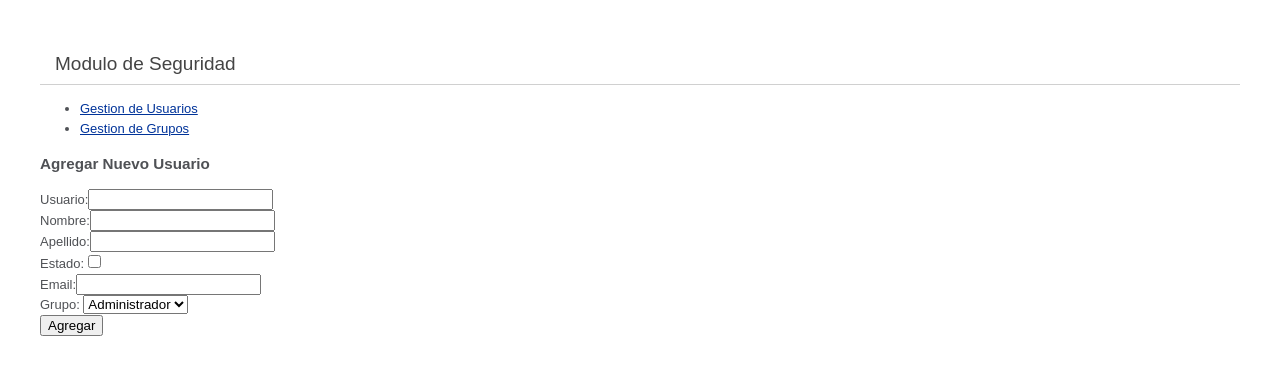
After one commit to nestor009/Petshop-php, a PHP site: page /vista/am_usuario.php in a window 1280 px wide. The commit adds this page. Shown: the top 375 px of the page. Run offline with PHP 8.4, Linux system fonts and the light colour scheme.

Commit message:
22 oct 12 am

```diff
--- a/App/entidades/usuario.php
+++ b/App/entidades/usuario.php
@@ -9,10 +9,6 @@ class Usuario{
 	private $email;
 	private $estado;
 	private $grupos;
-
-	/*public function __construct(){
-
-	}*/
 
 	public function __construct($iuser, $ipass, $inombre, $iapellido, $iemail, $iestado,$igrupos){
 
--- /dev/null
+++ b/App/vista/am_usuario.php
@@ -0,0 +1,21 @@
+
+<?php include('includes/header.php'); ?>
+	<h3>Agregar Nuevo Usuario</h3>
+	<article>
+		<form method = "POST" action="../controlador/handler.php">
+			Usuario:<input type ="text" name ="txtUsuario"> <br>
+			Nombre:<input type ="text" name ="txtNombre"> <br>
+			Apellido:<input type ="text" name ="txtApellido"> <br>
+			Estado:<input type ="checkbox" name ="chkEstado" value ="Estado"> <br>
+			Email:<input type ="text" name ="txtEmail"> <br>
+			Grupo:  <select name="cmbGrupo">
+			<option value="Adm">Administrador</option>
+			<option value="Moderador">Moderador</option>
+			<option value="Diammond">Diammond</option>
+			<option value="NFU">NFU</option>
+			</select> <br>
+			<input type = "submit" value ="Agregar">
+		</form>
+	</article>
+</body>
+</html>
--- a/App/vista/includes/header.php
+++ b/App/vista/includes/header.php
@@ -1,8 +1,17 @@
+<!DOCTYPE html>
+<html>
+<head>
+	<title>Modulo de Seguridad</title>
+	<link rel="stylesheet" type="text/css" href="../public/css/estandar.css"/>
+</head>
+<body>
 <header id="" class="">
 	<h1>Modulo de Seguridad</h1>
 	<ul>
 		<li>
 			<a href="vista/usuarios.php" title="">Gestion de Usuarios</a>
+		</li>
+		<li>
 			<a href="" title="">Gestion de Grupos</a>
 		</li>
 	</ul>
--- /dev/null
+++ b/App/vista/public/css/estandar.css
@@ -0,0 +1,56 @@
+::selection{ background-color: #E13300; color: white; }
+	::moz-selection{ background-color: #E13300; color: white; }
+	::webkit-selection{ background-color: #E13300; color: white; }
+
+	body {
+		background-color: #fff;
+		margin: 40px;
+		font: 13px/20px normal Helvetica, Arial, sans-serif;
+		color: #4F5155;
+	}
+
+	a {
+		color: #003399;
+		background-color: transparent;
+		font-weight: normal;
+	}
+
+	h1 {
+		color: #444;
+		background-color: transparent;
+		border-bottom: 1px solid #D0D0D0;
+		font-size: 19px;
+		font-weight: normal;
+		margin: 0 0 14px 0;
+		padding: 14px 15px 10px 15px;
+	}
+
+	code {
+		font-family: Consolas, Monaco, Courier New, Courier, monospace;
+		font-size: 12px;
+		background-color: #f9f9f9;
+		border: 1px solid #D0D0D0;
+		color: #002166;
+		display: block;
+		margin: 14px 0 14px 0;
+		padding: 12px 10px 12px 10px;
+	}
+
+	#body{
+		margin: 0 15px 0 15px;
+	}
+
+	p.footer{
+		text-align: right;
+		font-size: 11px;
+		border-top: 1px solid #D0D0D0;
+		line-height: 32px;
+		padding: 0 10px 0 10px;
+		margin: 20px 0 0 0;
+	}
+
+	#container{
+		margin: 10px;
+		border: 1px solid #D0D0D0;
+		-webkit-box-shadow: 0 0 8px #D0D0D0;
+	}
```
Also changed, not shown: App/controlador/handler.php (added, +18 -0 lines), App/index.php (+2 -7 lines), App/modelo/catUsuarios.php (+8 -10 lines), App/controlador/ctrlUsuarios.php (line endings or trailing spaces).
